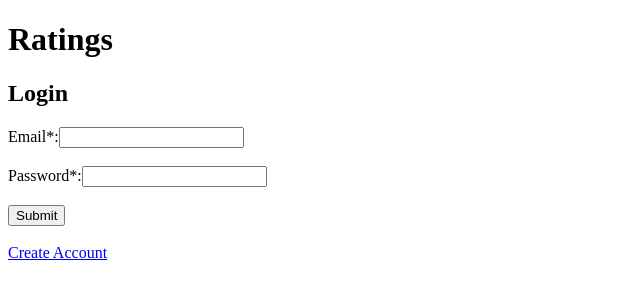
After one commit to nalkoni/Ratings_Excercise, a Flask app: page /login_form in a window 1280 px wide. The commit adds this page. Shown: the top 300 px of the page, without its empty margins (0-640 px from the left). Run offline with Flask 2, Linux system fonts and the light colour scheme.

Commit message:
Login Form almost done

```diff
--- a/server.py
+++ b/server.py
@@ -19,7 +19,8 @@ app.secret_key = "ABC"
 app.jinja_env.undefined = StrictUndefined
 
 
-@app.route('/')
+
+@app.route("/")
 def index():
     """Homepage."""
 
@@ -30,8 +31,39 @@ def index():
 def user_list():
     """Show list of Users"""
 
-    users = User.query.all()
-    return render_template("user_list.html", users=users)
+
+    return render_template("user_list.html")
+
+@app.route("/login_form")
+def login():
+    """Show login page"""
+
+    return render_template("login_form.html")
+
+@app.route("/login_form", methods=["POST"])
+def check_user_email():
+    """check whether user entered email exists in database"""
+
+    user_email = request.form.get("email")
+    user_password = request.form.get("password")
+    user_found = User.query.filter_by(email=user_email).first()
+    password_found = User.query.filter_by(password=user_password).first()
+
+    if user_found is None:
+        flash("no email found")
+        return redirect("/login_form")
+    elif password_found != user_password:
+        flash("Incorrect password entered")
+        return redirect("/login_form")
+    else:
+        session["current_user"] = user_email
+        flash("Logged In")
+        return redirect("/")
+
+
+
+
+
 
 if __name__ == "__main__":
     # We have to set debug=True here, since it has to be True at the
--- a/templates/base.html
+++ b/templates/base.html
@@ -1,10 +1,20 @@
 <!Doctype html>
 <head>
     <title>Ratings</title>
+    <script src="https://code.jquery.com/jquery.js"></script>
 </head>
 <body>
-    Ratings
-    <hr>
+    <h1>Ratings</h1>
+
+    <div>
+    {% with messages = get_flashed_messages() %}
+    {% if messages %}
+        {% for message in messages %}
+            {{ message }}
+        {% endfor %}
+    {% endif %}
+    {% endwith %}
+    </div>
 
     {% block content %} put content here {% endblock %}
 
--- a/templates/homepage.html
+++ b/templates/homepage.html
@@ -9,4 +9,7 @@
 <h2>Users</h2>
 <p><a href="/users">View all users</a></p>
 
+<h2>Login</h2>
+<p><a href="/login_form">Go to your account</a></p>
+
 {% endblock %}
--- /dev/null
+++ b/templates/login_form.html
@@ -0,0 +1,23 @@
+{% extends 'base.html' %}
+{% block content %}
+
+<h2>Login</h2>
+
+
+<form class="login" action='/login_form' method="POST">
+    <label>Email*:<input id="user_email" type="text" name="email"></input></label><br><br>
+    <label>Password*:<input id="user_password" type="text" name="password"></input></label><br><br>
+    <label><input id="btn_submit" type="submit"></input><label>
+</form>
+<br><br>
+     <a href="/templates/adduser.html">Create Account</a>
+
+
+
+
+
+<script>
+
+
+</script>
+{% endblock %}
```
